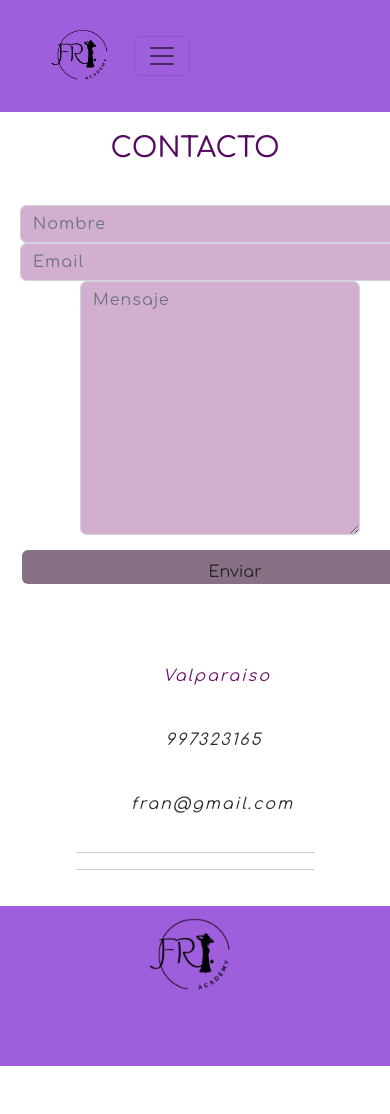
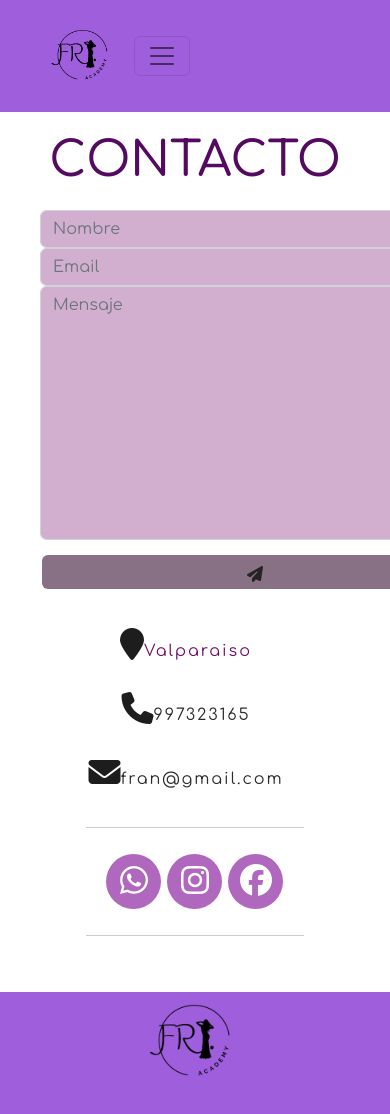
Before and after one commit to Frany02/portafolio_fran, a Vue app: page /contacto in a window 390 px wide. Shown: the top 1114 px of the page. Before the commit the page ends 1066 px from the top, so only its background shows below. Built offline with nearby package versions, Linux system fonts and the light colour scheme.

Commit message:
subo modificaciones en formulario contacto

```diff
--- a/package.json
+++ b/package.json
@@ -7,6 +7,10 @@
     "build": "vue-cli-service build"
   },
   "dependencies": {
+    "@fortawesome/fontawesome-free": "^6.4.0",
+    "@fortawesome/fontawesome-svg-core": "^6.4.0",
+    "@fortawesome/free-solid-svg-icons": "^6.4.0",
+    "@fortawesome/vue-fontawesome": "^3.0.3",
     "@popperjs/core": "^2.11.7",
     "axios": "^1.4.0",
     "bootstrap": "^5.2.3",
--- a/src/main.js
+++ b/src/main.js
@@ -2,10 +2,22 @@ import { createApp } from 'vue'
 import App from './App.vue'
 import router from './router'
 import store from './store'
+
+/* import the fontawesome core */
+import { library } from '@fortawesome/fontawesome-svg-core'
+
+/* import font awesome icon component */
+import { FontAwesomeIcon } from '@fortawesome/vue-fontawesome'
+
+/* import specific icons */
+import { fas } from '@fortawesome/free-solid-svg-icons'
+/* add icons to the library */
+library.add(fas)
+
 // Import our custom CSS
 import './assets/estilos.css'
 
 // Import all of Bootstrap's JS
 import * as bootstrap from 'bootstrap'
 
-createApp(App).use(bootstrap).use(store).use(router).mount('#app')
+createApp(App).use(bootstrap).use(store).component('font-awesome-icon', FontAwesomeIcon).use(router).mount('#app')
--- a/src/views/ContactoView.vue
+++ b/src/views/ContactoView.vue
@@ -1,13 +1,13 @@
-<template>
+<!-- <template>
 <section id="contact">
 
   <h1 class="section-header">Contacto</h1>
 
   <div class="contact-wrapper">
 
-  <!-- Left contact page -->
+  Left contact page -->
 
-    <form id="contact-form" class="form-horizontal" role="form">
+    <!-- <form id="contact-form" class="form-horizontal" role="form">
 
       <div class="form-group">
         <div class="col-sm-12">
@@ -30,11 +30,11 @@
 
       </button>
 
-    </form>
+    </form> -->
 
   <!-- Left contact page -->
 
-      <div class="direct-contact-container">
+      <!-- <div class="direct-contact-container">
 
         <ul class="contact-list">
           <li class="list-item"><i class="fa fa-map-marker fa-2x"><span class="contact-text place">Valparaiso</span></i></li>
@@ -46,7 +46,7 @@
         </ul>
 
         <hr>
-        <!-- <ul class="social-media-list">
+        <ul class="social-media-list">
           <li><a href="#" target="_blank" class="contact-icon">
             <i class="fa fa-github" aria-hidden="true"></i></a>
           </li>
@@ -59,7 +59,7 @@
           <li><a href="#" target="_blank" class="contact-icon">
             <i class="fa fa-instagram" aria-hidden="true"></i></a>
           </li>
-        </ul> -->
+        </ul>
         <hr>
       </div>
 
@@ -67,6 +67,44 @@
 
 </section>
 
+</template> -->
+
+<template>
+  <section id="contact">
+    <h1 class="section-header">Contacto</h1>
+    <div class="contact-wrapper">
+      <div class="form-container">
+        <form id="contact-form" class="form-horizontal" role="form">
+          <div class="form-group">
+            <input type="text" class="form-control" id="name" placeholder="Nombre" name="name" v-model="name" required>
+          </div>
+          <div class="form-group">
+            <input type="email" class="form-control" id="email" placeholder="Email" name="email" v-model="email" required>
+          </div>
+          <textarea class="form-control" rows="10" placeholder="Mensaje" name="message" v-model="message" required></textarea>
+          <button class="btn send-button" id="submit" type="submit" value="SEND" @click="submitForm">
+            <div class="alt-send-button">
+              <i class="fa fa-paper-plane"></i><span class="send-text">Enviar</span>
+            </div>
+          </button>
+        </form>
+      </div>
+      <div class="contact-info">
+        <ul class="contact-list">
+          <li class="list-item"><i class="fa fa-map-marker fa-2x"></i><span class="contact-text">Valparaiso</span></li>
+          <li class="list-item"><i class="fa fa-phone fa-2x"></i><span class="contact-text"><a href="tel:1-212-555-5555" title="Llámame">997323165</a></span></li>
+          <li class="list-item"><i class="fa fa-envelope fa-2x"></i><span class="contact-text"><a href="mailto:#" title="Envíame un correo">fran@gmail.com</a></span></li>
+        </ul>
+        <hr>
+        <ul class="social-media-list">
+          <li><a href="https://api.whatsapp.com/send?phone=997323165" target="_blank" class="contact-icon"><i class="fab fa-whatsapp"></i></a></li>
+          <li><a href="https://www.instagram.com/your-instagram-link" target="_blank" class="contact-icon"><i class="fab fa-instagram"></i></a></li>
+          <li><a href="https://www.facebook.com/your-facebook-link" target="_blank" class="contact-icon"><i class="fab fa-facebook"></i></a></li>
+        </ul>
+        <hr>
+      </div>
+    </div>
+  </section>
 </template>
 
 <script>
@@ -81,10 +119,16 @@ export default {
 </script>
 
 <style scoped>
+@import '~@fortawesome/fontawesome-free/css/all.css';
+
+body {
+    margin: 0;
+  }
 #contact {
   width: 100%;
   height: 100%;
   font-family: 'Comfortaa', cursive;
+  padding: 20px;
 }
 
 .section-header {
@@ -94,7 +138,9 @@ export default {
   font-family: 'Comfortaa', cursive;
   color: #550a61;
   text-transform: uppercase;
-  /* letter-spacing: 6px; */
+  font-size: 3rem;
+  margin: 0;
+  padding: 0;
 }
 
 .contact-wrapper {
@@ -107,9 +153,8 @@ export default {
   max-width: 840px;
 }
 
-/* Left contact page */
 .form-horizontal {
-  /*float: left;*/
+  float: left;
   max-width: 400px;
   font-family: 'Lato';
   font-weight: 400;
@@ -121,7 +166,8 @@ textarea {
   max-height: 400px;
   background-color: #d2afce;
   color: #242424;
-  letter-spacing: 1px;
+  width: 100%;
+ box-sizing: border-box;
 }
 
 .send-button {
@@ -142,19 +188,16 @@ textarea {
   display: block;
   margin-top: 3px;
   font-family: 'Comfortaa', cursive;
-  /* letter-spacing: 2px; */
 }
 
 .alt-send-button:hover {
   transform: translate3d(0px, -29px, 0px);
 }
 
-/* Begin Right Contact Page */
 .direct-contact-container {
   max-width: 400px;
 }
 
-/* Location, Phone, Email Section */
 .contact-list {
   list-style-type: none;
   margin-left: -30px;
@@ -195,8 +238,6 @@ textarea {
   text-decoration: none;
 }
 
-
-/* Social Media Icons */
 .social-media-list {
   position: relative;
   font-size: 22px;
@@ -233,6 +274,7 @@ textarea {
   height: 60px;
   line-height: 60px;
   border-radius: 50%;
+
 opacity: 0;
 box-shadow: 0 0 0 1px #fff;
 transition: all .2s ease-in-out;
@@ -245,20 +287,21 @@ textarea {
 .social-media-list li:hover:after {
 opacity: 1;
 transform: scale(1.12);
-  transition-timing-function: cubic-bezier(0.37,0.74,0.15,1.65);
+transition-timing-function: cubic-bezier(0.37, 0.74, 0.15, 1.65);
 }
 
 .social-media-list li:hover a {
 color: #000;
 }
 
-/* Begin Media Queries*/
 @media screen and (max-width: 850px) {
 .contact-wrapper {
 display: flex;
 flex-direction: column;
 }
-  .direct-contact-container, .form-horizontal {
+
+.direct-contact-container,
+.form-horizontal {
 margin: 0 auto;
 }
 
@@ -266,11 +309,13 @@ textarea {
 margin-top: 60px;
 max-width: 300px;
 }
+
 .social-media-list li {
 height: 60px;
 width: 60px;
 line-height: 60px;
 }
+
 .social-media-list li:after {
 width: 60px;
 height: 60px;
@@ -279,18 +324,23 @@ textarea {
 }
 
 @media screen and (max-width: 569px) {
-
-  .direct-contact-container, .form-wrapper {
+.direct-contact-container,
+.form-container {
 float: none;
 margin: 0 auto;
 }
-  .form-control, textarea {
+
+.form-control,
+textarea {
 font-family: 'Comfortaa', cursive;
 margin: 0 auto;
+width: 100%;
+box-sizing: border-box;
 }
 
-
-  .name, .email, textarea {
+.name,
+.email,
+textarea {
 width: 280px;
 }
 
@@ -298,21 +348,23 @@ textarea {
 margin-top: 60px;
 max-width: 280px;
 }
+
 .social-media-list {
 left: 0;
 }
+
 .social-media-list li {
 height: 55px;
 width: 55px;
 line-height: 55px;
 font-size: 2rem;
 }
+
 .social-media-list li:after {
 width: 55px;
 height: 55px;
 line-height: 55px;
 }
-
 }
 
 @media screen and (max-width: 410px) {
@@ -321,8 +373,37 @@ textarea {
 }
 }
 
-.btn{
+.btn {
 background-color: #887085;
 color: #242424;
 }
+
+@media screen and (max-width: 850px) {
+  .contact-wrapper {
+    flex-direction: column;
+    align-items: center;
+  }
+
+  .form-container {
+    width: 100%;
+    max-width: 400px;
+  }
+
+  .contact-info {
+    margin-top: 30px;
+    max-width: 400px;
+  }
+}
+
+@media screen and (max-width: 500px) {
+.form-container {
+max-width: 100%;
+}
+
+.contact-info {
+max-width: 100%;
+}
+}
+
+
 </style>
--- a/src/views/HomeView.vue
+++ b/src/views/HomeView.vue
@@ -29,14 +29,14 @@ export default {
   components: {
 
   },
-  mounted() {
-    this.$refs.videoplayer.addEventListener('loadedmetadata', this.playVideo);
-  },
-  methods: {
-    playVideo() {
-      this.$refs.videoplayer.play();
-    }
-  }
+  // mounted() {
+  //   this.$refs.videoplayer.addEventListener('loadedmetadata', this.playVideo);
+  // },
+  // methods: {
+  //   playVideo() {
+  //     this.$refs.videoplayer.play();
+  //   }
+  // }
 }
 </script>
 
```
Also changed, not shown: src/views/GaleriaView.vue (+0 -98 lines), 1 other file (tests, documents, lock files or other folders). Lines whose indentation alone changed are shown as unchanged.
